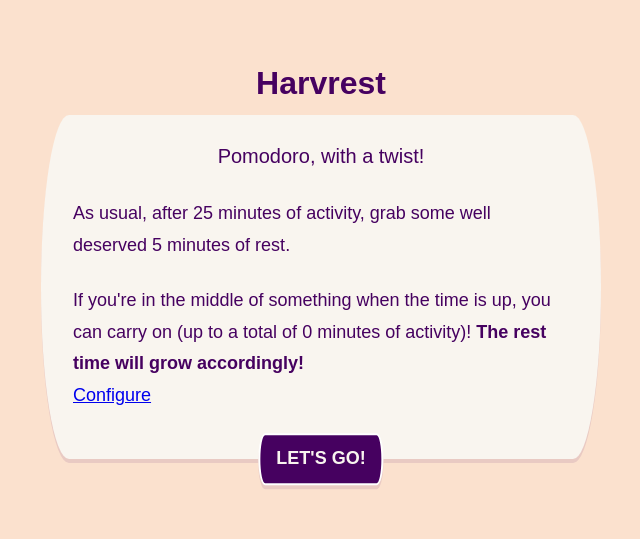
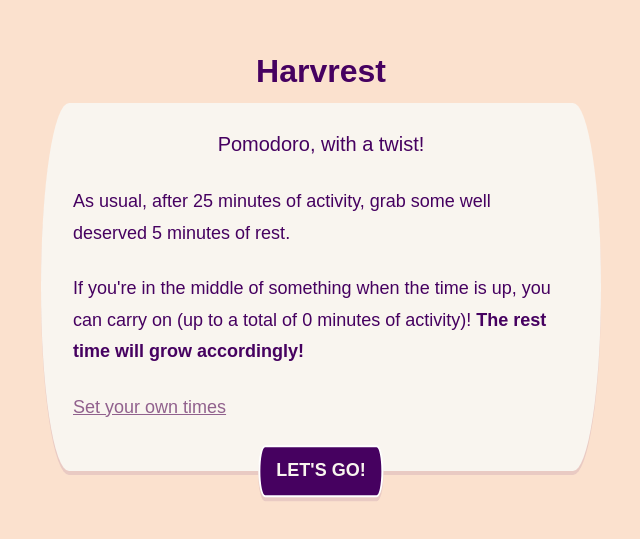
Before and after one commit to rhumaric/harvrest, a Svelte app: page / in a window 1280 px wide. Shown: the part 135-674 px from the top of the page, without its empty margins (319-959 px from the left). Built offline with nearby package versions, Linux system fonts and the light colour scheme.

Commit message:
feat: tweak styles

```diff
--- a/public/styles.css
+++ b/public/styles.css
@@ -38,6 +38,18 @@ body > * {
 
 h1 {
   text-align: center;
+}
+
+a, a:visited {
+  color: var(--primary-light);
+}
+
+a:hover {
+  text-decoration: none;
+}
+
+a:active {
+  color: var(--primary);
 }
 
 input {
@@ -266,10 +278,10 @@ body {
   margin-left: auto;
   margin-right: auto;
   text-align: center;
-  font-size: 2rem;
   font-weight: bold;
   border-radius: 0.25em;
   color: var(--primary);
+  font-size: 3rem;
 }
 
 .content .timer {
--- a/src/screens/Home.svelte
+++ b/src/screens/Home.svelte
@@ -20,9 +20,11 @@
   {:else}
     <p class="lead">Pomodoro, with a twist!</p>
     <Description {settings} />
-    <a href="#settings" on:click|preventDefault={() => (configure = true)}>
-      Configure
-    </a>
+    <p>
+      <a href="#settings" on:click|preventDefault={() => (configure = true)}>
+        Set your own times
+      </a>
+    </p>
   {/if}
   <button class="content__action">Let's go!</button>
 </form>
```
